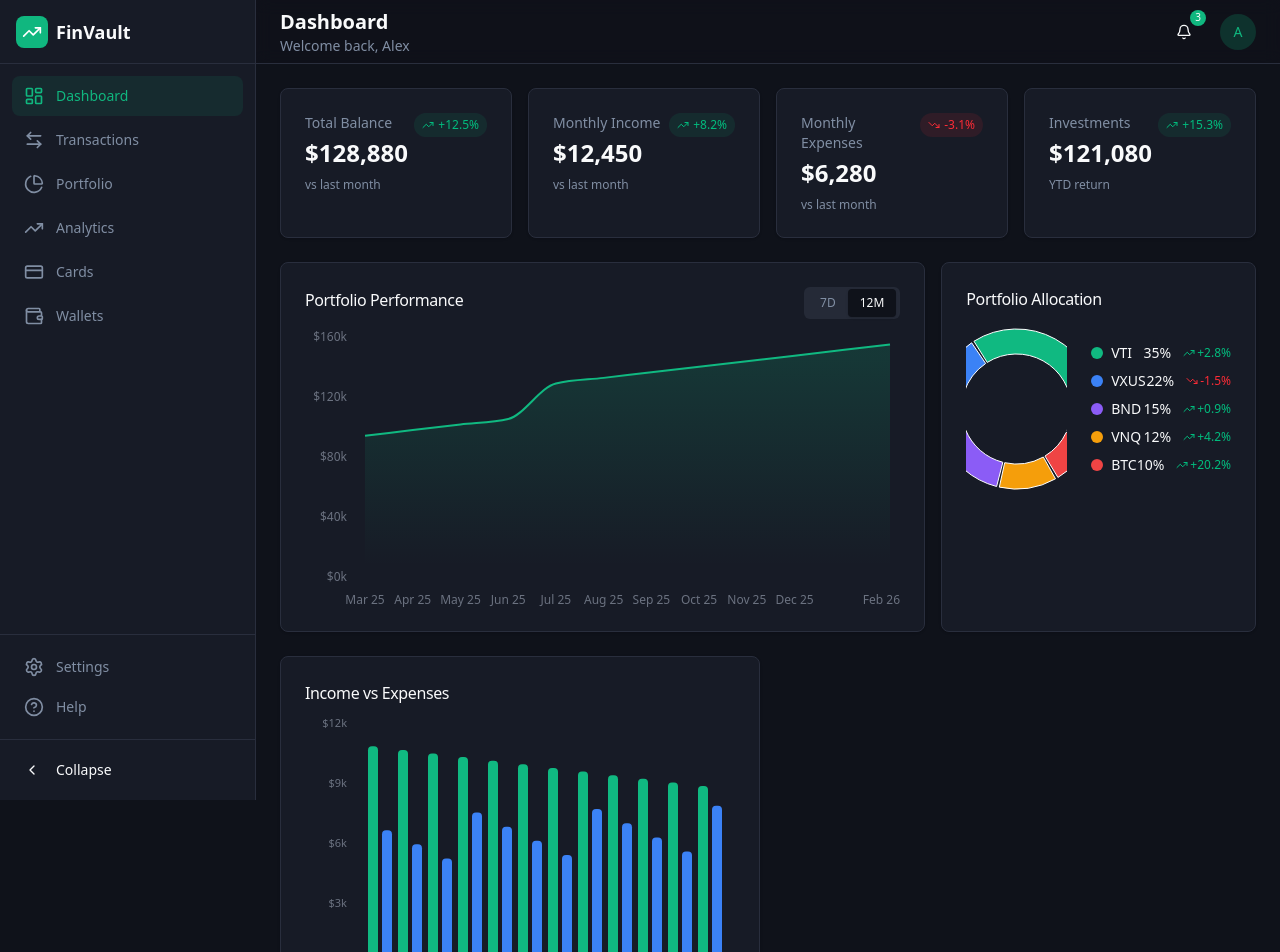
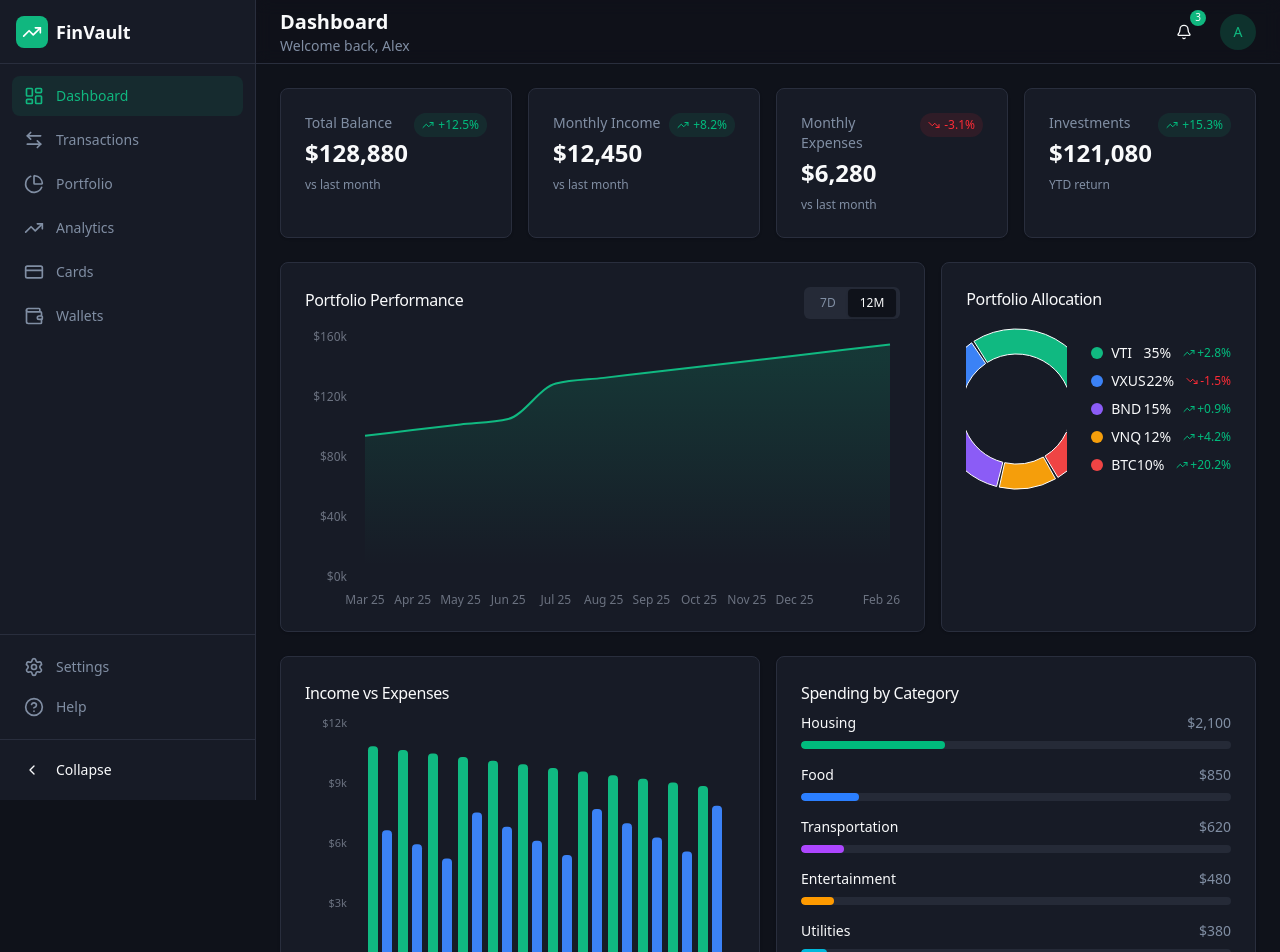
Before and after one commit to Elfomen/fintech-dashbaord, a Next.js app: page / in a window 1280 px wide. Shown: the top 952 px of the page. Built offline with nearby package versions, Linux system fonts and the light colour scheme.

Commit message:
Added spending chart

```diff
--- a/app/page.tsx
+++ b/app/page.tsx
@@ -3,6 +3,7 @@ import { IncomeExpenseChart } from "@/components/dashboard/IncomeExpenseChart";
 import { MetricCard } from "@/components/dashboard/MetricsCard";
 import { PortfolioChart } from "@/components/dashboard/PortfolioChart";
 import { DashboardHeader, Sidebar } from "@/components/dashboard/Sidebar";
+import { SpendingChart } from "@/components/dashboard/SpendingChart";
 import { dashboardMetrics } from "@/lib/finance-data";
 
 export default function Home() {
@@ -27,6 +28,7 @@ export default function Home() {
         {/* Second Charts Row */}
         <div className="grid gap-4 md:grid-cols-2 mb-6">
           <IncomeExpenseChart />
+          <SpendingChart />
         </div>
       </div>
     </main>
--- /dev/null
+++ b/components/dashboard/SpendingChart.tsx
@@ -0,0 +1,47 @@
+"use client";
+
+import { Card, CardContent, CardHeader, CardTitle } from "@/components/ui/Card";
+import { spendingByCategory } from "@/lib/finance-data";
+
+const categoryColors: Record<string, string> = {
+  Housing: "bg-emerald-500",
+  Food: "bg-blue-500",
+  Transportation: "bg-purple-500",
+  Entertainment: "bg-amber-500",
+  Utilities: "bg-cyan-500",
+  Healthcare: "bg-rose-500",
+  Shopping: "bg-indigo-500",
+  Other: "bg-gray-500",
+};
+
+export function SpendingChart() {
+  return (
+    <Card>
+      <CardHeader className="pb-2">
+        <CardTitle className="text-base font-medium">
+          Spending by Category
+        </CardTitle>
+      </CardHeader>
+      <CardContent>
+        <div className="space-y-4">
+          {spendingByCategory.map((item) => (
+            <div key={item.category} className="space-y-2">
+              <div className="flex items-center justify-between text-sm">
+                <span className="text-foreground">{item.category}</span>
+                <span className="text-muted-foreground">
+                  ${item.amount.toLocaleString()}
+                </span>
+              </div>
+              <div className="relative h-2 w-full overflow-hidden rounded-full bg-muted">
+                <div
+                  className={`absolute left-0 top-0 h-full rounded-full ${categoryColors[item.category] || "bg-gray-500"}`}
+                  style={{ width: `${item.percentage}%` }}
+                />
+              </div>
+            </div>
+          ))}
+        </div>
+      </CardContent>
+    </Card>
+  );
+}
```
